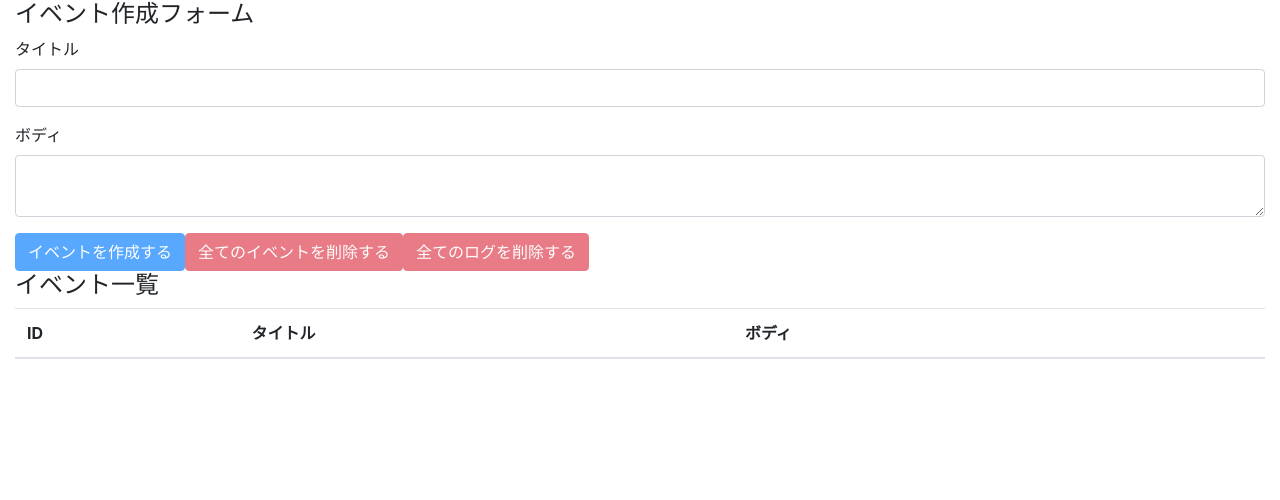
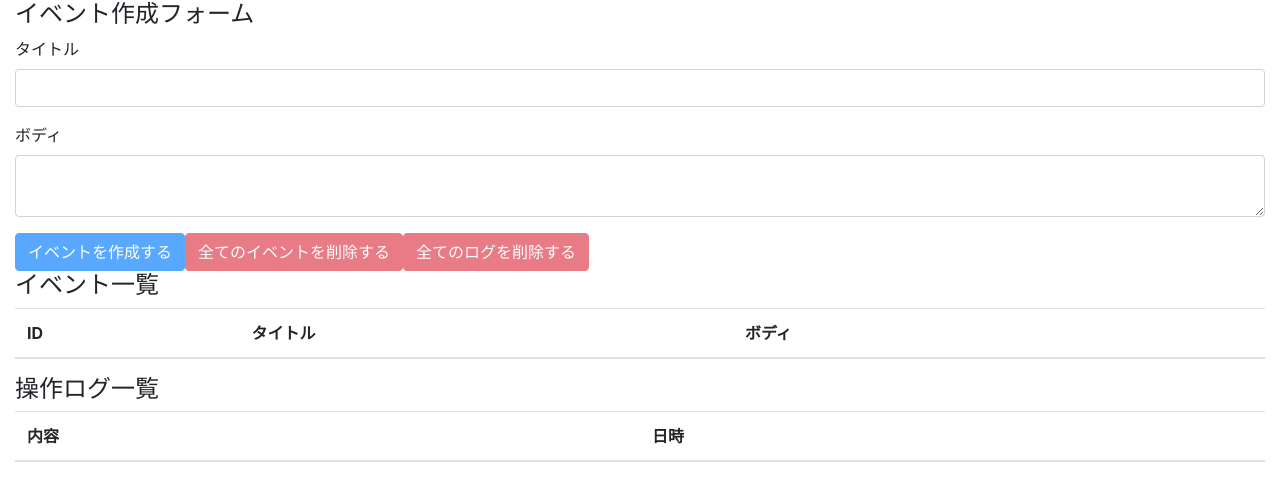
Before and after one commit to ta21no/ta21no-react-hooks-101, a React (Create React App) app: page / in a window 1280 px wide. Shown: the top 500 px of the page. Built offline with nearby package versions, Linux system fonts and the light colour scheme.

Commit message:
display all operation logs

```diff
--- a/src/components/App.js
+++ b/src/components/App.js
@@ -4,6 +4,7 @@
 
 import EventForm from './EventForm';
 import Events from './Events';
+import OprationLogs from './OperationLogs';
 import AppContext from '../contexts/AppContext';
 import reducer from '../reducers';
 
@@ -14,13 +15,14 @@
     };
     const [state, dispatch] = useReducer(reducer, initialState);
 
+    console.log({state});
     return (
         <AppContext.Provider value={{ state, dispatch }}>
             <div className="container-fluid">
 
                 <EventForm />
                 <Events />
-
+                <OprationLogs />
             </div>
         </AppContext.Provider>
     );
--- /dev/null
+++ b/src/components/OperationLog.js
@@ -0,0 +1,12 @@
+import React from 'react';
+
+const OperationLog = ({operationLog}) => {
+    return (
+      <tr>
+          <td>{operationLog.description}</td>
+          <td>{operationLog.operatedAt}</td>
+      </tr>
+    );
+};
+
+export default OperationLog;
--- /dev/null
+++ b/src/components/OperationLogs.js
@@ -0,0 +1,28 @@
+import React, {useContext} from 'react';
+
+import AppContext from '../contexts/AppContext';
+
+import OperationLog from './OperationLog';
+
+const OperationLogs = () => {
+    const { state } = useContext(AppContext);
+
+    return (
+        <>
+            <h4>操作ログ一覧</h4>
+            <table className="table table-hover">
+                <thead>
+                <tr>
+                    <th>内容</th>
+                    <th>日時</th>
+                </tr>
+                </thead>
+                <tbody>
+                { state.operationLogs.map((operationLog, index) => (<OperationLog key={index} operationLog={operationLog} />))}
+                </tbody>
+            </table>
+        </>
+    );
+};
+
+export default OperationLogs;
```
